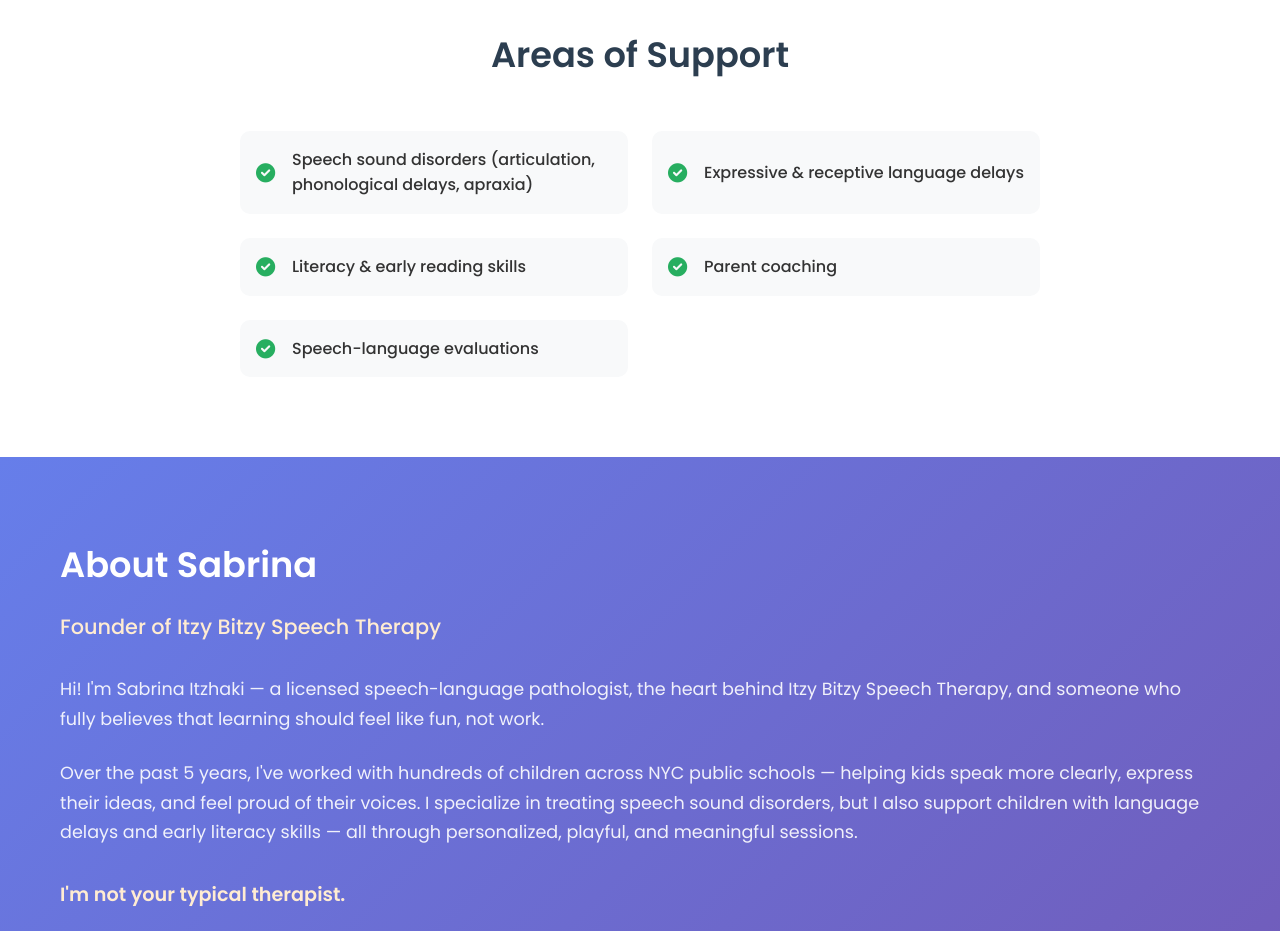
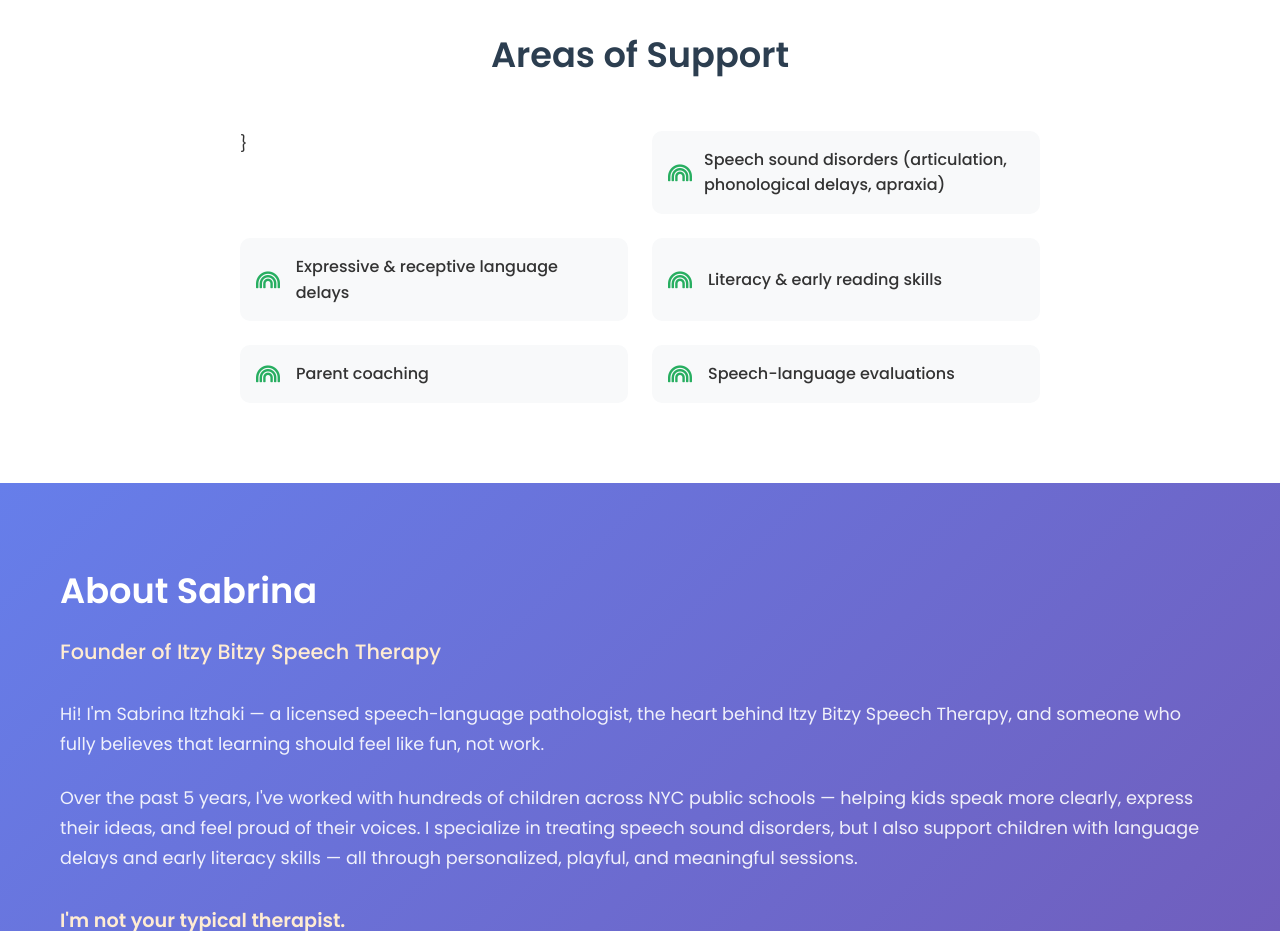
Before and after one commit to ArtAttac/itzybitspeech, a plain HTML site: page index.html in a window 1280 px wide. Shown: the part 1420-2351 px from the top of the page. Drawn offline with Linux system fonts and the light colour scheme.

Commit message:
Update index.html

```diff
--- a/index.html
+++ b/index.html
@@ -78,25 +78,25 @@
     <section class="support-areas">
         <div class="container">
             <h2>Areas of Support</h2>
-            <div class="support-list">
+            <div class="support-list">}
               <div class="support-item">
-                    <i class="fas fa-check-circle"></i>
+    <i class="fas fa-rainbow"></i>
     <span>Speech sound disorders (articulation, phonological delays, apraxia)</span>
 </div>
 <div class="support-item">
-                    <i class="fas fa-check-circle"></i>
+    <i class="fas fa-rainbow"></i>
     <span>Expressive & receptive language delays</span>
 </div>
 <div class="support-item">
-                    <i class="fas fa-check-circle"></i>
+    <i class="fas fa-rainbow"></i>
     <span>Literacy & early reading skills</span>
 </div>
 <div class="support-item">
-                    <i class="fas fa-check-circle"></i>
+    <i class="fas fa-rainbow"></i>
     <span>Parent coaching</span>
 </div>
 <div class="support-item">
-                    <i class="fas fa-check-circle"></i>
+    <i class="fas fa-rainbow"></i>
     <span>Speech-language evaluations</span>
 </div>
             </div>
```
Lines whose indentation alone changed are shown as unchanged.
